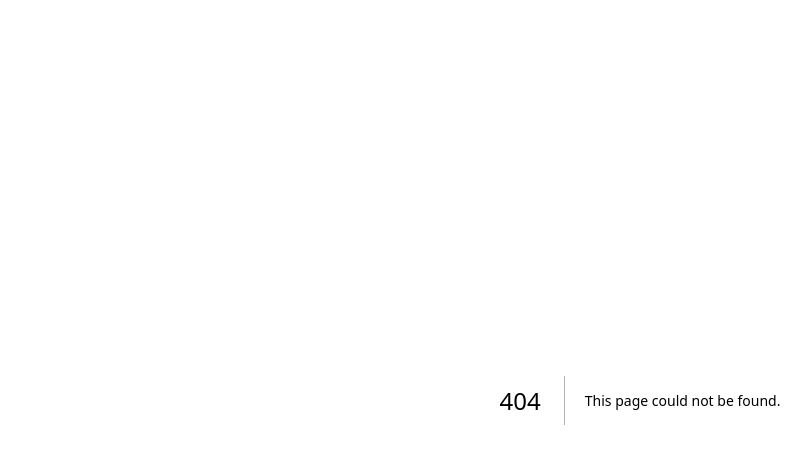
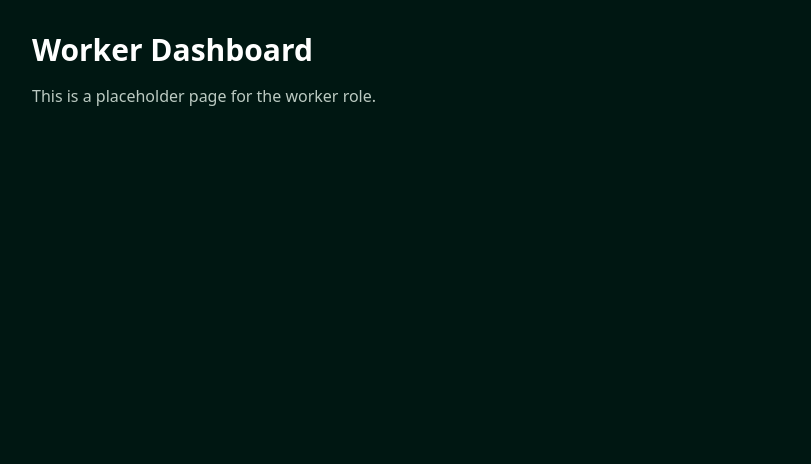
Before and after one commit to supportglobalsolutions-ui/Workforce-Allocation-Platform, a Next.js app in the folder frontend/: page /dashboard in a window 1280 px wide. Before the commit this address had no page. Shown: the top 464 px of the page, without its empty margins (0-811 px from the left). Built offline with nearby package versions, Linux system fonts and the light colour scheme.

Commit message:
feat: update login link path and add Worker Dashboard page

```diff
--- /dev/null
+++ b/frontend/app/(worker)/dashboard/page.tsx
@@ -0,0 +1,12 @@
+'use client';
+
+import React from 'react';
+
+export default function WorkerDashboard() {
+  return (
+    <div className="p-8 min-h-screen bg-[#001712] text-[#cbe9df]">
+      <h1 className="text-3xl font-bold text-white">Worker Dashboard</h1>
+      <p className="mt-4 text-[#bbcac2]">This is a placeholder page for the worker role.</p>
+    </div>
+  );
+}
--- a/frontend/components/shared/DashboardLayout.tsx
+++ b/frontend/components/shared/DashboardLayout.tsx
@@ -219,7 +219,7 @@ export default function DashboardLayout({
             </div>
             <div className="h-8 w-px bg-white/5" />
             <Link
-              href="/login"
+              href="/auth/login"
               className="flex items-center gap-2 text-xs font-bold text-slate-400 hover:text-white transition-colors"
             >
               <LogOut size={14} />
--- a/frontend/next.config.js
+++ b/frontend/next.config.js
@@ -1,6 +1,7 @@
 /** @type {import('next').NextConfig} */
 const nextConfig = {
     reactStrictMode: true,
-}
+    transpilePackages: ['framer-motion'],
+};
 
 module.exports = nextConfig
```
